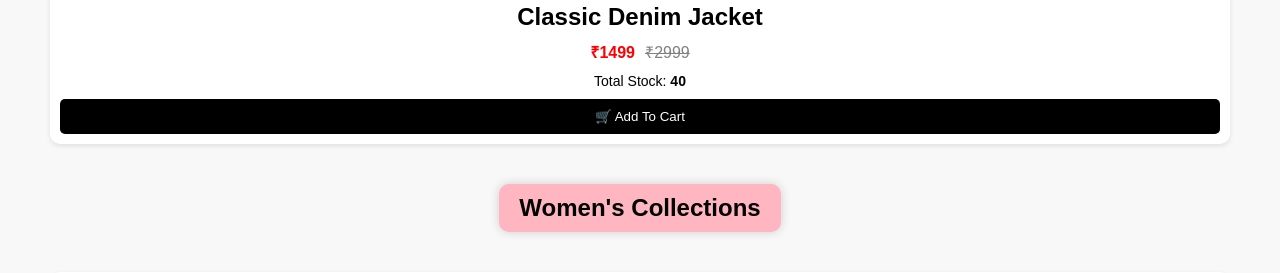
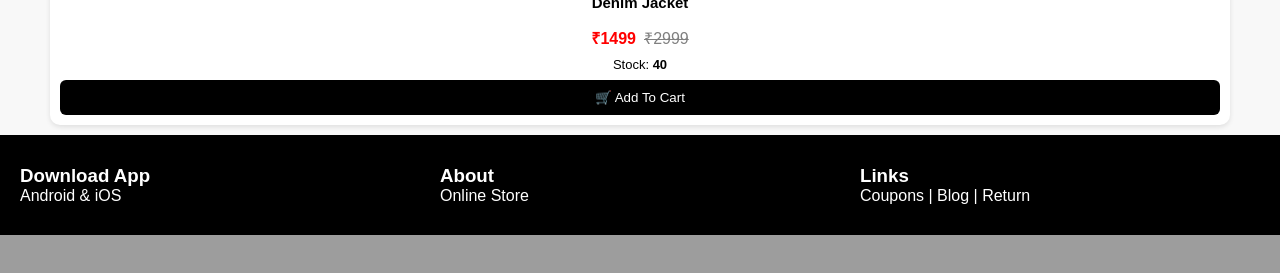
Before and after one commit to GorNarendrasinh/E-commerce-Website, a Flask app: page /clothingproduct in a window 1280 px wide. Shown: the part 1061-1334 px from the top of the page. After the commit the page ends 1296 px from the top, so only its background shows below. Run offline with Flask 3, Linux system fonts and the light colour scheme; some libraries are stand-ins or nearby versions.

Commit message:
Update clothingproduct.html

```diff
--- a/templates/clothingproduct.html
+++ b/templates/clothingproduct.html
@@ -3,7 +3,7 @@
 <head>
 <meta charset="UTF-8">
 <meta name="viewport" content="width=device-width, initial-scale=1.0">
-<title>Document</title>
+<title>Responsive Store</title>
 
 <style>
 
@@ -20,20 +20,25 @@ body {
   overflow-x: hidden;
 }
 
-/* NAVBAR */
+/* ================= NAVBAR ================= */
 .navbar {
   display: flex;
   justify-content: space-between;
   align-items: center;
   flex-wrap: wrap;
   background: #fff;
-  padding: 10px 20px;
+  padding: 10px 15px;
   box-shadow: 0 2px 5px rgba(0,0,0,0.1);
+}
+
+.logo img {
+  width: 120px;
+  max-width: 100%;
 }
 
 nav ul {
   display: flex;
-  gap: 20px;
+  gap: 15px;
   list-style: none;
   flex-wrap: wrap;
 }
@@ -42,6 +47,7 @@ nav ul li a {
   text-decoration: none;
   color: #333;
   padding: 6px 10px;
+  font-size: 14px;
 }
 
 nav ul li a:hover {
@@ -49,39 +55,33 @@ nav ul li a:hover {
   border-radius: 5px;
 }
 
-/* LOGO */
-.logo img {
-  width: 130px;
+.cart {
+  width: 28px;
+  height: 28px;
 }
 
-/* CART */
-.cart {
-  width: 30px;
-  height: 30px;
-}
-
-/* SECTION TITLES */
+/* ================= TITLES ================= */
 .man, .women {
   background: lightpink;
   width: fit-content;
-  margin: 30px auto;
-  padding: 10px 20px;
+  margin: 25px auto;
+  padding: 10px 15px;
   border-radius: 10px;
-  box-shadow: 0 0 10px #ccc;
   text-align: center;
 }
 
-/* CONTAINER GRID */
+/* ================= GRID ================= */
 .continer {
   max-width: 1200px;
   margin: auto;
   padding: 10px;
+
   display: grid;
-  grid-template-columns: repeat(auto-fit, minmax(220px, 1fr));
-  gap: 20px;
+  grid-template-columns: repeat(auto-fit, minmax(200px, 1fr));
+  gap: 15px;
 }
 
-/* CARD */
+/* ================= CARD ================= */
 .card {
   background: #fff;
   border-radius: 10px;
@@ -89,6 +89,10 @@ nav ul li a:hover {
   text-align: center;
   box-shadow: 0 2px 5px rgba(0,0,0,0.1);
   transition: 0.3s;
+
+  display: flex;
+  flex-direction: column;
+  align-items: center;
 }
 
 .card:hover {
@@ -98,14 +102,21 @@ nav ul li a:hover {
 .card img {
   width: 100%;
   height: auto;
+  border-radius: 6px;
+}
+
+.card h2 {
+  font-size: 15px;
+  margin: 8px 0;
 }
 
 /* PRICE */
 .productpriceelm {
   display: flex;
   justify-content: center;
-  gap: 10px;
-  margin: 10px 0;
+  gap: 8px;
+  margin: 8px 0;
+  flex-wrap: wrap;
 }
 
 .productprice {
@@ -120,8 +131,8 @@ nav ul li a:hover {
 
 /* STOCK */
 .productstockelm {
-  font-size: 14px;
-  margin-bottom: 10px;
+  font-size: 13px;
+  margin-bottom: 8px;
 }
 
 /* BUTTON */
@@ -131,7 +142,7 @@ nav ul li a:hover {
   background: black;
   color: white;
   border: none;
-  border-radius: 5px;
+  border-radius: 6px;
   cursor: pointer;
 }
 
@@ -139,7 +150,7 @@ nav ul li a:hover {
   background: orange;
 }
 
-/* FOOTER */
+/* ================= FOOTER ================= */
 .footer {
   background: black;
   color: white;
@@ -156,18 +167,20 @@ nav ul li a:hover {
   flex: 1 1 200px;
 }
 
+/* ================= RESPONSIVE ================= */
+
 /* TABLET */
 @media (max-width: 768px) {
 
   .navbar {
     flex-direction: column;
-    align-items: flex-start;
+    align-items: center;
     gap: 10px;
   }
 
   nav ul {
     flex-direction: column;
-    width: 100%;
+    align-items: center;
   }
 
   .continer {
@@ -185,6 +198,10 @@ nav ul li a:hover {
   .man, .women {
     font-size: 16px;
   }
+
+  nav ul li a {
+    font-size: 13px;
+  }
 }
 
 </style>
@@ -192,7 +209,7 @@ nav ul li a:hover {
 
 <body>
 
-<div class="header">
+<!-- NAVBAR -->
 <div class="navbar">
 
   <div class="logo">
@@ -212,19 +229,17 @@ nav ul li a:hover {
   <img src="static/images/cart.png" class="cart">
 
 </div>
-</div>
 
 <!-- PRODUCTS -->
 <section id="productpage">
 
-<h2 class="man">Men's Collections</h2>
+<h2 class="man">Men's Collection</h2>
 
 <div class="continer">
 
-<!-- CARD -->
 <div class="card">
   <img src="static/images/man1.png.PNG">
-  <h2>Classic Denim Jacket</h2>
+  <h2>Denim Jacket</h2>
 
   <div class="productpriceelm">
     <p class="productprice">₹1499</p>
@@ -232,99 +247,22 @@ nav ul li a:hover {
   </div>
 
   <div class="productstockelm">
-    Total Stock: <b>40</b>
-  </div>
-
-  <button class="addtocartbtn">🛒 Add To Cart</button>
-</div>
-
-<!-- (ALL YOUR CARDS REMAIN SAME - NO CHANGE) -->
-
-</div>
-
-<h2 class="women">Women's Collections</h2>
-
-<div class="continer">
-
-<!-- WOMEN CARDS (UNCHANGED) -->
-<div class="card">
-  <img src="static/images/womans1.png.PNG">
-  <h2>Light Blue Shirt</h2>
-
-  <div class="productpriceelm">
-    <p class="productprice">₹899</p>
-    <p class="productacutleprice">₹1899</p>
-  </div>
-
-  <div class="productstockelm">
-    Total Stock: <b>50</b>
+    Stock: <b>40</b>
   </div>
 
   <button class="addtocartbtn">🛒 Add To Cart</button>
 </div>
 
 </div>
-</section>
 
 <!-- FOOTER -->
 <section class="footer" id="footers">
   <div class="roww">
-
-    <div>
-      <h3>Download App</h3>
-      <p>Android & iOS</p>
-    </div>
-
-    <div>
-      <h3>About</h3>
-      <p>RedShope Online Store</p>
-    </div>
-
-    <div>
-      <h3>Links</h3>
-      <p>Coupons | Blog | Return</p>
-    </div>
-
+    <div><h3>Download App</h3><p>Android & iOS</p></div>
+    <div><h3>About</h3><p>Online Store</p></div>
+    <div><h3>Links</h3><p>Coupons | Blog | Return</p></div>
   </div>
 </section>
 
-<!-- JS (UNCHANGED) -->
-<script>
-document.addEventListener("DOMContentLoaded", () => {
-  const addToCartButtons = document.querySelectorAll(".addtocartbtn");
-
-  addToCartButtons.forEach((button, index) => {
-    button.addEventListener("click", (e) => {
-      e.preventDefault();
-
-      const card = button.closest(".card");
-      const name = card.querySelector("h2").innerText.trim();
-      const price = parseFloat(card.querySelector(".productprice").innerText.replace("₹", "").trim());
-      const originalPrice = parseFloat(card.querySelector(".productacutleprice").innerText.replace("₹", "").trim());
-
-      const productData = {
-        id: index + 1,
-        name,
-        price,
-        originalPrice,
-        quantity: 1
-      };
-
-      let cart = JSON.parse(localStorage.getItem("cart")) || [];
-      const existing = cart.find(item => item.id === productData.id);
-
-      if (existing) {
-        existing.quantity += 1;
-      } else {
-        cart.push(productData);
-      }
-
-      localStorage.setItem("cart", JSON.stringify(cart));
-      window.location.href = "/addtocart";
-    });
-  });
-});
-</script>
-
 </body>
 </html>
```
Lines whose indentation alone changed are shown as unchanged.
